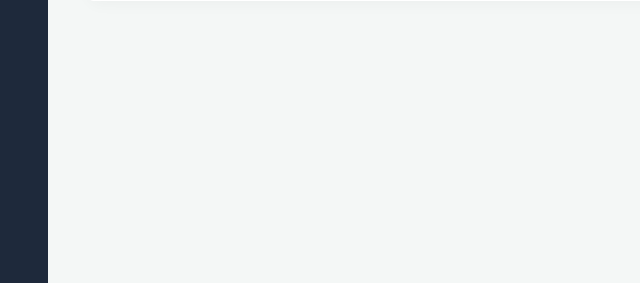
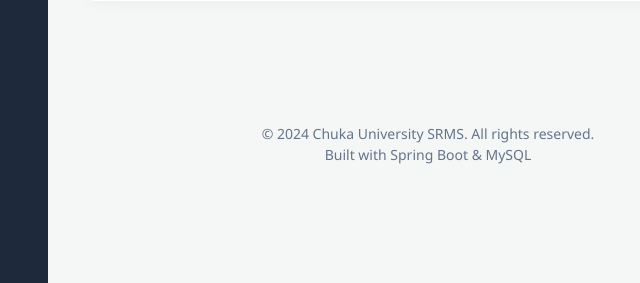
Before and after one commit to johnoganda2005/srms-web, a Spring Boot app: page /index.html in a window 1280 px wide. Shown: the part 517-800 px from the top of the page, without its empty margins (212-852 px from the left). Run offline with Spring Boot 4, Linux system fonts and the light colour scheme; some of the project's set-up classes (security, data sources, template engines, error pages and the like) are left out, and stand-ins take their place.

Commit message:
Update index.html

```diff
--- a/src/main/resources/static/index.html
+++ b/src/main/resources/static/index.html
@@ -387,6 +387,11 @@
 <div class="modal fade" id="studentProfileModal" tabindex="-1" aria-hidden="true">
     <div class="modal-dialog modal-lg"><div class="modal-content"><div class="modal-header bg-primary text-white"><h5 class="modal-title">Student Profile</h5><button type="button" class="btn-close btn-close-white" data-bs-dismiss="modal"></button></div><div class="modal-body" id="profileModalBody"></div><div class="modal-footer"><button type="button" class="btn btn-secondary" data-bs-dismiss="modal">Close</button></div></div></div>
 </div>
+            <!-- Footer -->
+    <footer class="text-center py-4 mt-5" style="color: #64748b; font-size: 14px;">
+        <p class="mb-0">&copy; 2024 Chuka University SRMS. All rights reserved.</p>
+        <p class="mb-0">Built with Spring Boot & MySQL</p>
+    </footer>
 
 <script src="app.js"></script>
 </body>
```
